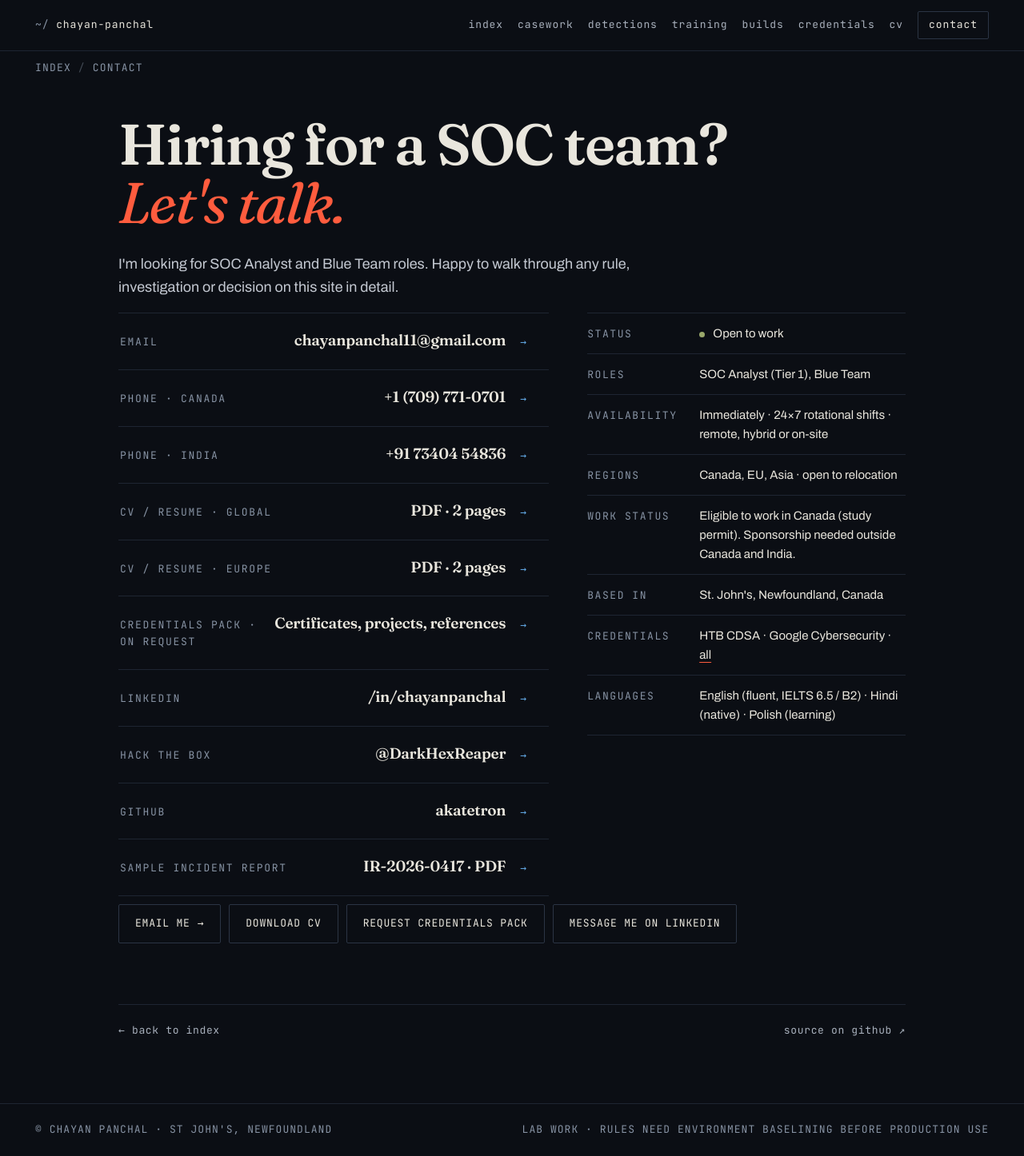
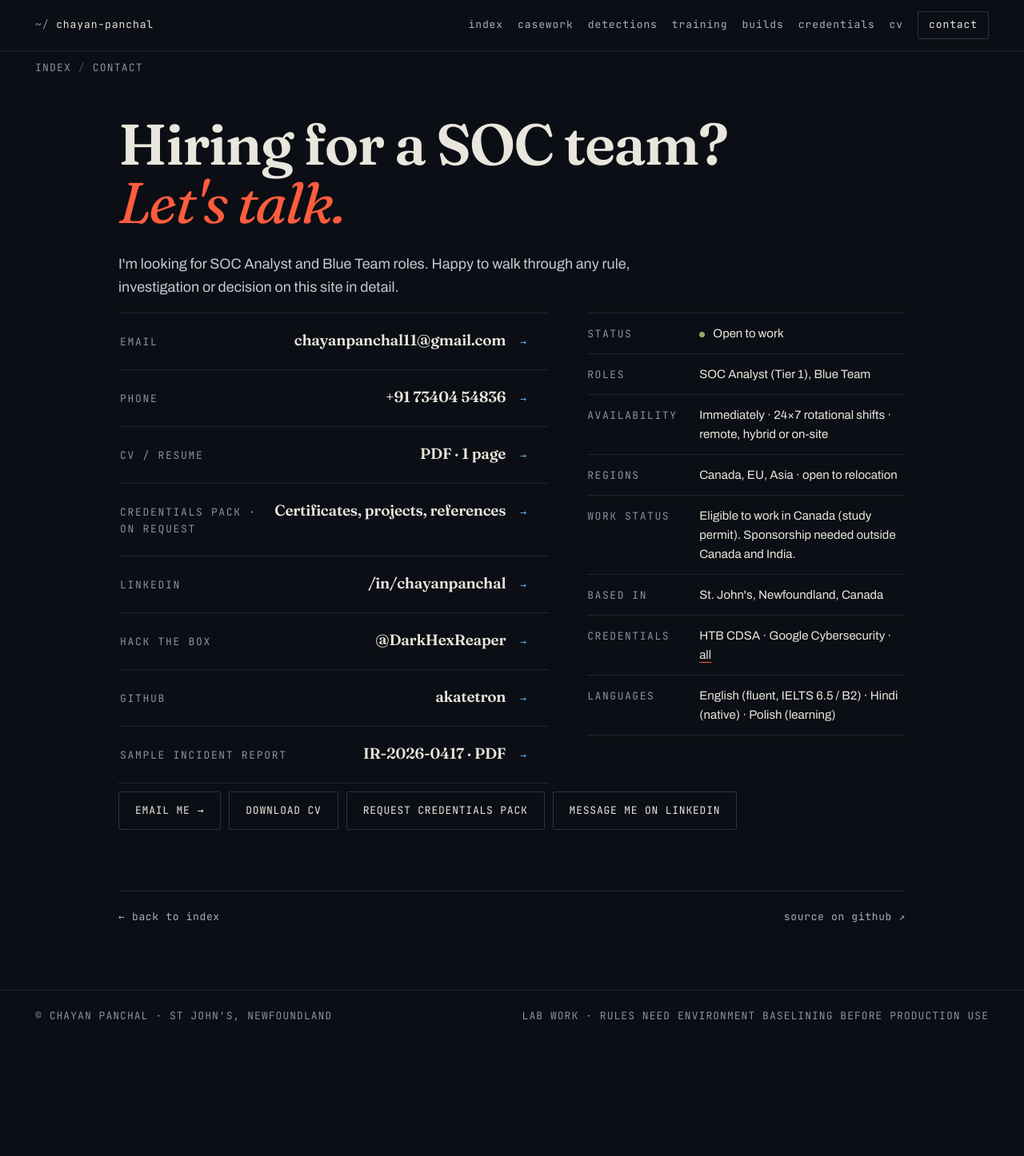
Before and after one commit to akatetron/signal-over-noise, a Jekyll site: the page built from contact/index.html, in a window 1280 px wide. Shown: the whole page at 80% size. Built offline with Jekyll 4.4.1, drawn with Linux system fonts in a browser that asks for light colours; after the commit the page ends 1304 px from its top, so only the background shows below that.

Commit message:
Drop the Europe CV and the Canada phone number
With one CV and one number left, the qualifiers were noise, so the rows
are now plain 'CV / Resume' and 'Phone'. The new Global CV is one page,
not two, so the row said the wrong length.

```diff
--- a/contact/index.html
+++ b/contact/index.html
@@ -9,10 +9,8 @@ description: Get in touch with Chayan Panchal, SOC Analyst, about SOC Analyst an
 <div class="contact-grid">
   <ul class="contact-links">
     <li><a href="mailto:chayanpanchal11@gmail.com"><span class="k">Email</span><span class="v">chayanpanchal11@gmail.com</span><span class="go">→</span></a></li>
-    <li><a href="tel:+17097710701"><span class="k">Phone · Canada</span><span class="v">+1 (709) 771-0701</span><span class="go">→</span></a></li>
-    <li><a href="tel:+917340454836"><span class="k">Phone · India</span><span class="v">+91 73404 54836</span><span class="go">→</span></a></li>
-    <li><a href="{{ '/assets/Chayan-Panchal-CV.pdf' | relative_url }}"><span class="k">CV / Resume · global</span><span class="v">PDF · 2 pages</span><span class="go">→</span></a></li>
-    <li><a href="{{ '/assets/Chayan-Panchal-CV-Europe.pdf' | relative_url }}"><span class="k">CV / Resume · Europe</span><span class="v">PDF · 2 pages</span><span class="go">→</span></a></li>
+    <li><a href="tel:+917340454836"><span class="k">Phone</span><span class="v">+91 73404 54836</span><span class="go">→</span></a></li>
+    <li><a href="{{ '/assets/Chayan-Panchal-CV.pdf' | relative_url }}"><span class="k">CV / Resume</span><span class="v">PDF · 1 page</span><span class="go">→</span></a></li>
     <li><a href="mailto:chayanpanchal11@gmail.com?subject=Credentials%20pack%20request&amp;body=Hi%20Chayan%2C%0A%0APlease%20send%20the%20credentials%20and%20portfolio%20pack.%0A%0ACompany%3A%0ARole%3A%0AName%3A%0A%0AThanks"><span class="k">Credentials pack &middot; on request</span><span class="v">Certificates, projects, references</span><span class="go">&rarr;</span></a></li>
     <li><a href="https://www.linkedin.com/in/chayanpanchal"><span class="k">LinkedIn</span><span class="v">/in/chayanpanchal</span><span class="go">→</span></a></li>
     <li><a href="https://academy.hackthebox.com/achievement/badge/de728e19-b659-11f1-82d1-bea50ffe6cb4"><span class="k">Hack The Box</span><span class="v">@DarkHexReaper</span><span class="go">→</span></a></li>
```
Also changed, not shown: 1 other file.
